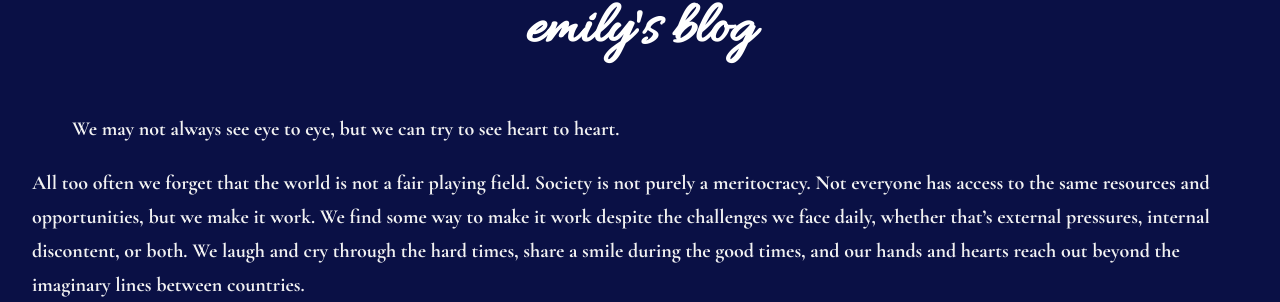
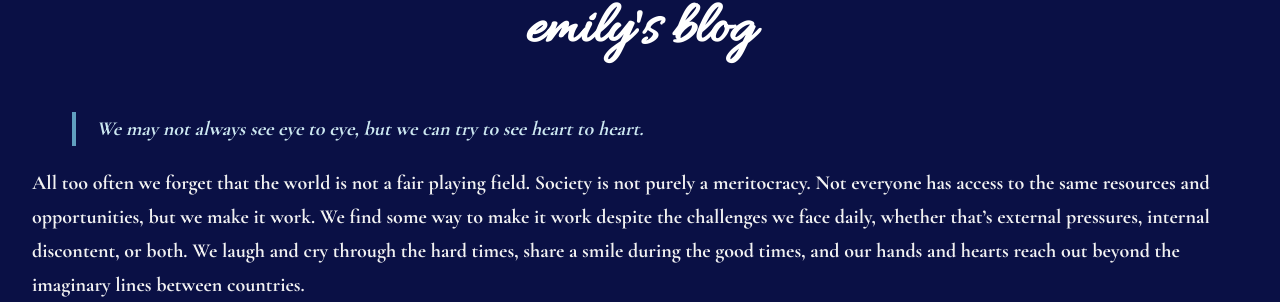
Before and after one commit to leucinemymind/leucinemymind.github.io, a Jekyll site: the page built from _posts/2025-06-30-gwc.md, in a window 1280 px wide. Shown: the part 179-481 px from the top of the page. Built offline with Jekyll 4.4.1, drawn with Linux system fonts in a browser that asks for light colours; our own code applies the rules of GitHub Pages for plain Markdown files.

Commit message:
Update style.css

```diff
--- a/assets/style.css
+++ b/assets/style.css
@@ -45,6 +45,19 @@ a:hover {
   text-shadow: 0 0 8px #869cfc;
 }
 
+blockquote {
+  border-left: 4px solid #609fbf;
+  padding-left: 1em;
+  color: #cce7f0;
+  font-style: italic;
+}
+
+code {
+  background: #092d3c;
+  padding: 0.2em 0.4em;
+  border-radius: 4px;
+}
+
 #music-icon {
   cursor: pointer;
   font-size: 20px;
@@ -58,16 +71,3 @@ a:hover {
 #music-icon:hover {
   color: #b3b9f5;
   text-shadow: 0 0 8px #869cfc;
-
-blockquote {
-  border-left: 4px solid #609fbf;
-  padding-left: 1em;
-  color: #cce7f0;
-  font-style: italic;
-}
-
-code {
-  background: #092d3c;
-  padding: 0.2em 0.4em;
-  border-radius: 4px;
-}
```
